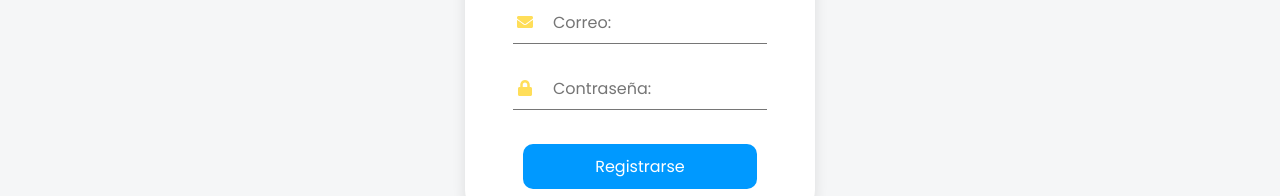
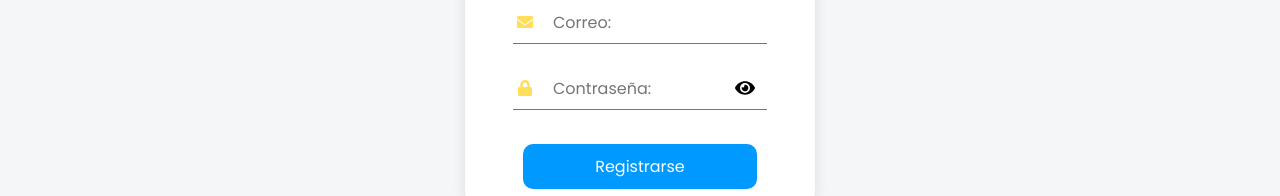
Before and after one commit to ManuelDeAlba/harty, a React (Vite) app: page /registrarse in a window 1280 px wide. Shown: the part 427-623 px from the top of the page. Built offline with nearby package versions, Linux system fonts and the light colour scheme; no server answers; the database is empty.

Commit message:
Ojo para ver contraseña al registrarse e iniciar sesión

```diff
--- a/src/index.css
+++ b/src/index.css
@@ -925,6 +925,17 @@ html:has(.modal){ overflow: hidden; }
   margin: 0 .25rem;
   color: var(--color-primario);
 }
+.form__ojo{
+  display: flex;
+  padding: .5rem;
+  background-color: transparent;
+  color: #000;
+  border: none;
+  font-size: 1.25rem;
+  cursor: pointer;
+  outline: none;
+  -webkit-tap-highlight-color: transparent;
+}
 .form__campo{
   width: 100%;
   flex: 1;
--- a/src/pages/FormularioIniciarSesion.jsx
+++ b/src/pages/FormularioIniciarSesion.jsx
@@ -3,7 +3,7 @@ import { useNavigate } from "react-router-dom";
 import { useAuth } from "../context/AuthProvider";
 import { ERRORES_FIREBASE } from "../utils";
 import toast from "react-hot-toast";
-import { FaEnvelope} from 'react-icons/fa';
+import { FaEnvelope, FaEye} from 'react-icons/fa';
 import { FaLock} from 'react-icons/fa';
 
 function FormularioIniciarSesion(){
@@ -47,6 +47,12 @@ function FormularioIniciarSesion(){
         });
     }
 
+    const handleOjo = () => {
+        let input = document.getElementById('contrasena');
+        if(input.type == "password") input.type = "text";
+        else input.type = "password";
+    }
+
     return(
         <main className="contenedor-sesion">
             <form className="form__sesion" onSubmit={handleSubmit}>
@@ -77,6 +83,11 @@ function FormularioIniciarSesion(){
                         required
                         placeholder="Contraseña:"
                     />
+                    <button
+                        className="form__icono form__ojo"
+                        type="button"
+                        onClick={handleOjo}
+                    ><FaEye /></button>
                 </div>
                 <input type="submit" value="Iniciar sesión" className="form__boton boton" />
                 <span className="form__restablecer" onClick={restablecer}>Olvidé mi contraseña</span>
--- a/src/pages/FormularioRegistrarse.jsx
+++ b/src/pages/FormularioRegistrarse.jsx
@@ -3,7 +3,7 @@ import { useNavigate } from "react-router-dom";
 import { useAuth } from "../context/AuthProvider";
 import { ERRORES_FIREBASE } from "../utils";
 import toast from "react-hot-toast";
-import { FaUser} from 'react-icons/fa';
+import { FaEye, FaUser} from 'react-icons/fa';
 import { FaEnvelope} from 'react-icons/fa';
 import { FaLock} from 'react-icons/fa';
 
@@ -44,6 +44,12 @@ function FormularioRegistrarse(){
             ...datos,
             [e.target.name]: e.target.value
         });
+    }
+
+    const handleOjo = () => {
+        let input = document.getElementById('contrasena');
+        if(input.type == "password") input.type = "text";
+        else input.type = "password";
     }
 
     return(
@@ -93,6 +99,11 @@ function FormularioRegistrarse(){
                         required
                         placeholder="Contraseña:"
                     />
+                    <button
+                        className="form__icono form__ojo"
+                        type="button"
+                        onClick={handleOjo}
+                    ><FaEye /></button>
                 </div>
                 <input type="submit" value="Registrarse" className="form__boton boton" />
             </form>
```
